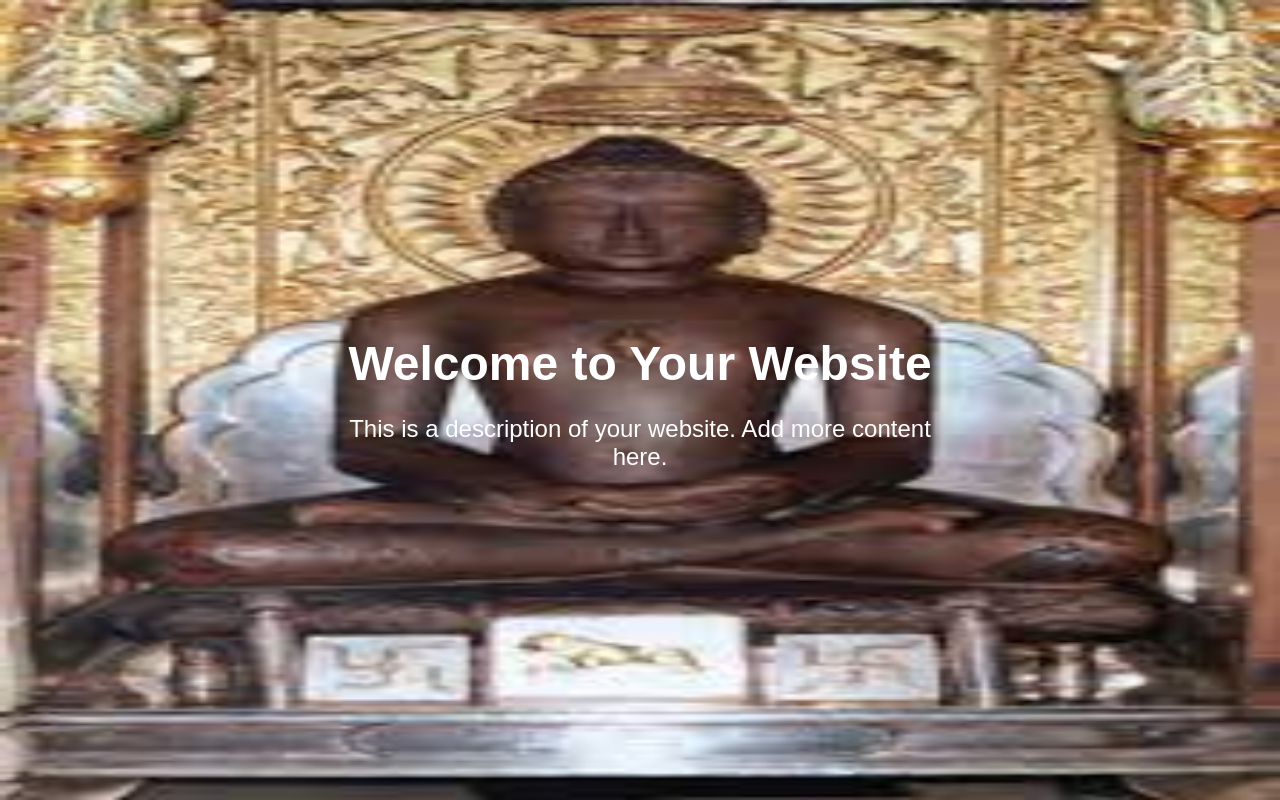
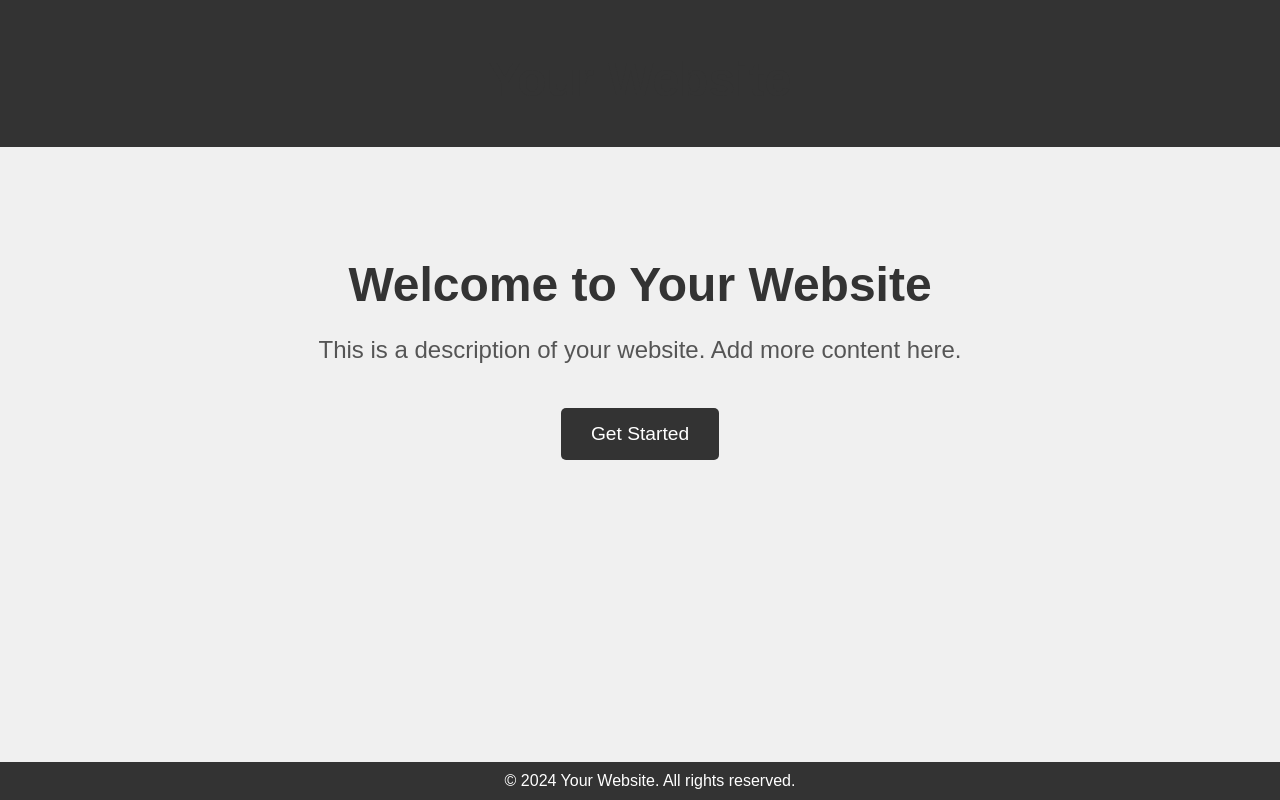
Before and after one commit to AARJAV11JAIN/jainamajaitushashnam, a plain HTML site: page index.html in a window 1280 px wide. Drawn offline with Linux system fonts and the light colour scheme.

Commit message:
Update index.html

```diff
--- a/index.html
+++ b/index.html
@@ -4,53 +4,82 @@
     <meta charset="UTF-8">
     <meta name="viewport" content="width=device-width, initial-scale=1.0">
     <title>Your Website</title>
+    <link rel="stylesheet" href="styles.css">
     <style>
         body {
             margin: 0;
             padding: 0;
-            overflow: hidden;
+            font-family: 'Arial', sans-serif;
+            background-color: #f0f0f0;
+            color: #333;
         }
 
-        .background {
-            position: fixed;
-            top: 0;
-            left: 0;
-            width: 100%;
-            height: 100%;
-            z-index: -1;
+        header {
+            background-color: #333;
+            color: #fff;
+            padding: 20px;
+            text-align: center;
         }
 
-        .content {
-            position: absolute;
-            top: 50%;
-            left: 50%;
-            transform: translate(-50%, -50%);
+        .container {
+            max-width: 1200px;
+            margin: 0 auto;
+            padding: 20px;
+        }
+
+        .main-section {
             text-align: center;
-            color: #fff;
-            font-family: Arial, sans-serif;
-            z-index: 1;
+            padding: 50px 0;
         }
 
         h1 {
             font-size: 3em;
             margin-bottom: 20px;
+            color: #333;
         }
 
         p {
             font-size: 1.5em;
+            color: #555;
+        }
+
+        .cta-button {
+            display: inline-block;
+            padding: 15px 30px;
+            margin-top: 20px;
+            background-color: #333;
+            color: #fff;
+            text-decoration: none;
+            font-size: 1.2em;
+            border-radius: 5px;
+        }
+
+        footer {
+            background-color: #333;
+            color: #fff;
+            text-align: center;
+            padding: 10px;
+            position: fixed;
+            bottom: 0;
+            width: 100%;
         }
     </style>
 </head>
 <body>
-    <!-- Dynamic Background -->
-    <div class="background">
-        <img src="download.jpg" alt="Background Image" class="background">
+    <header>
+        <h1>Your Website</h1>
+    </header>
+
+    <div class="container">
+        <section class="main-section">
+            <h1>Welcome to Your Website</h1>
+            <p>This is a description of your website. Add more content here.</p>
+            <a href="#" class="cta-button">Get Started</a>
+        </section>
     </div>
 
-    <!-- Content -->
-    <div class="content">
-        <h1>Welcome to Your Website</h1>
-        <p>This is a description of your website. Add more content here.</p>
-    </div>
+    <footer>
+        &copy; 2024 Your Website. All rights reserved.
+    </footer>
 </body>
 </html>
```
